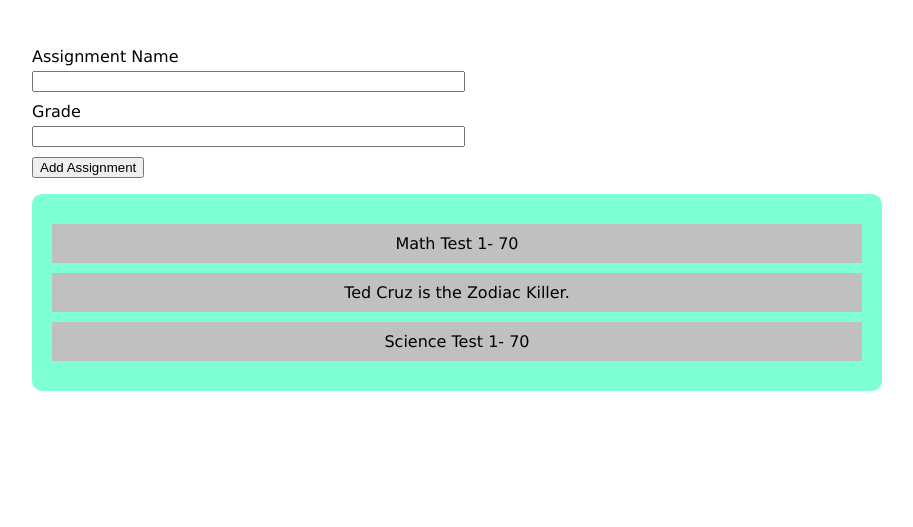
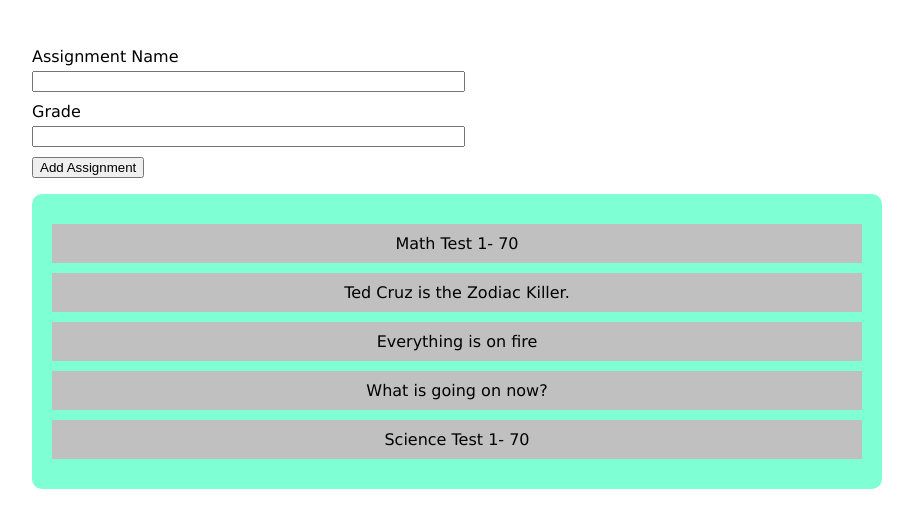
Before and after one commit to katelynchaney/CSS_Homework_Class14, a plain HTML site: page index.html in a window 1280 px wide. Shown: the part 161-688 px from the top of the page, without its empty margins (183-1096 px from the left). Drawn offline with Linux system fonts and the light colour scheme.

Commit message:
adding list item

```diff
--- a/index.html
+++ b/index.html
@@ -23,6 +23,8 @@
         <ul id="gradesList">
             <li class="grade-item">Math Test 1- 70</li>
             <li class="grade-item">Ted Cruz is the Zodiac Killer.</li>
+            <li class="grade-item">Everything is on fire</li>
+            <li class="grade-item">What is going on now?</li>
             <li class="grade-item">Science Test 1- 70</li>
 
         </ul>
```
